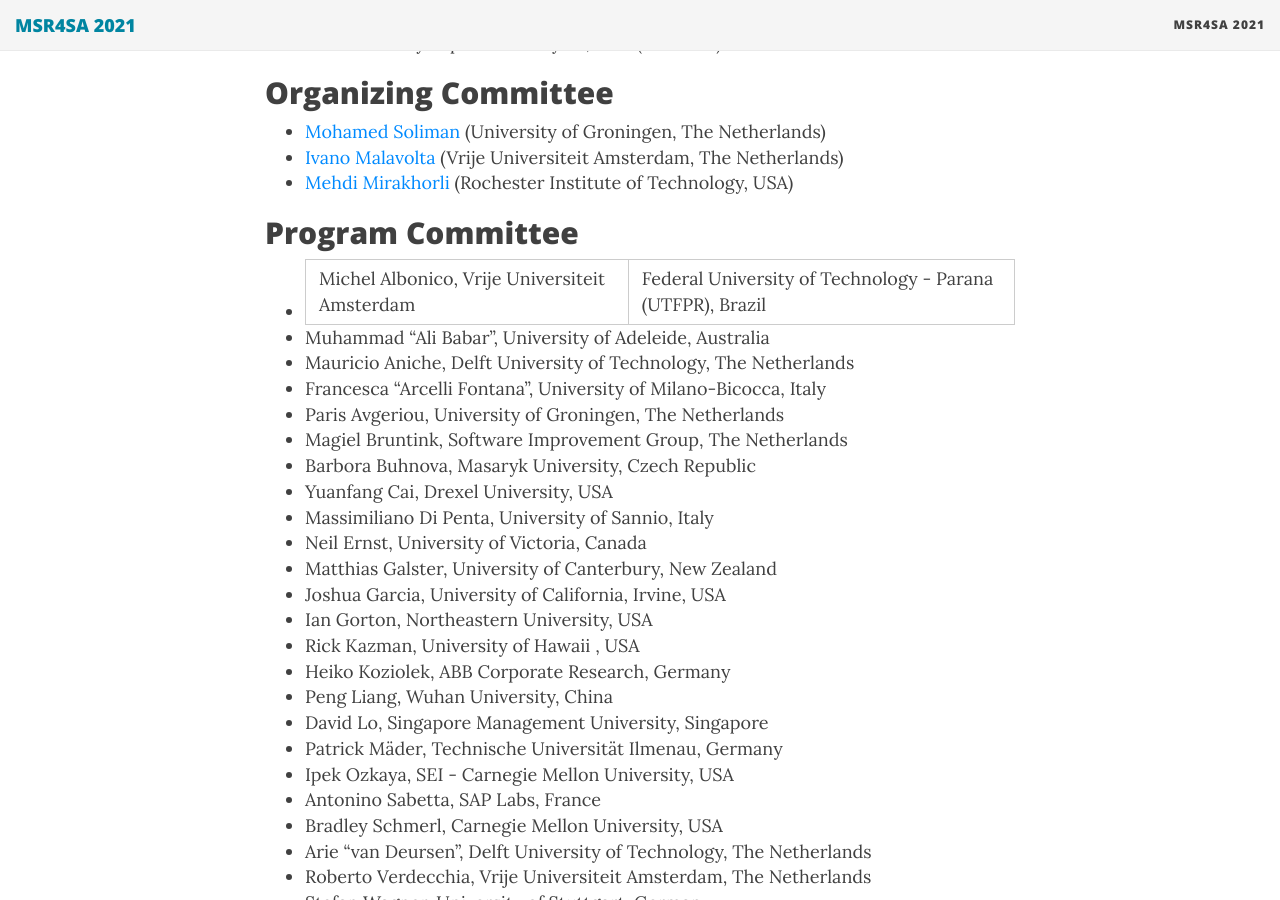
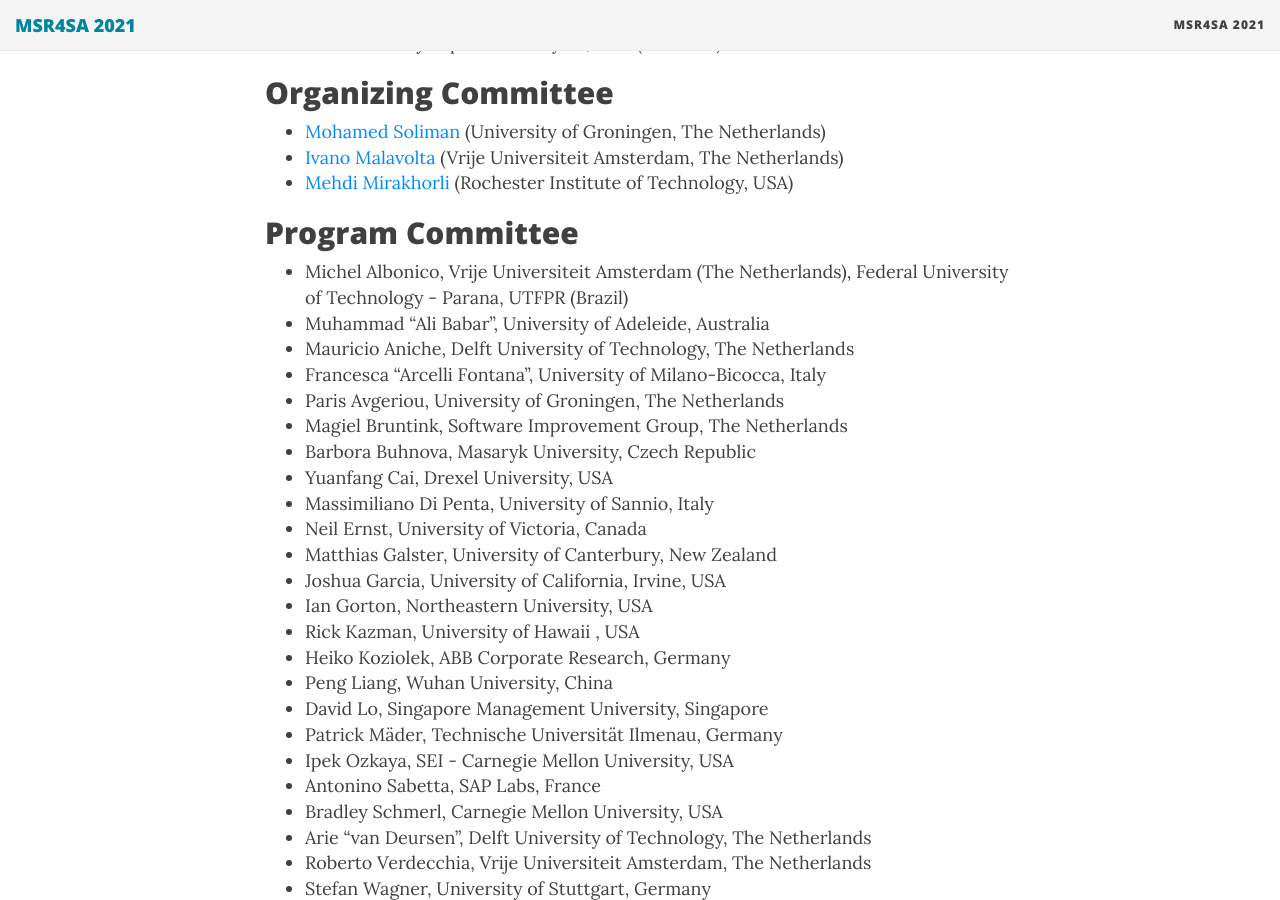
Before and after one commit to MSR4SA/msr4sa.github.io, a Jekyll site: the page built from msr4sa2021.md, in a window 1280 px wide and 900 px high, scrolled down 3724 px. Built offline with Jekyll 4.4.1, drawn with Linux system fonts in a browser that asks for light colours; nearby versions of some CDN libraries.

Commit message:
Update msr4sa2021.md

```diff
--- a/msr4sa2021.md
+++ b/msr4sa2021.md
@@ -83,7 +83,7 @@ In addition to the workshop publications, we aim to publish the first research a
 - [Mehdi Mirakhorli](http://www.se.rit.edu/~mehdi) (Rochester Institute of Technology, USA)
 
 ## Program Committee
-* Michel Albonico, Vrije Universiteit Amsterdam | Federal University of Technology - Parana (UTFPR), Brazil
+* Michel Albonico, Vrije Universiteit Amsterdam (The Netherlands), Federal University of Technology - Parana, UTFPR (Brazil)
 * Muhammad "Ali Babar", University of Adeleide, Australia
 * Mauricio Aniche, Delft University of Technology, The Netherlands
 * Francesca "Arcelli Fontana", University of Milano-Bicocca, Italy
```
